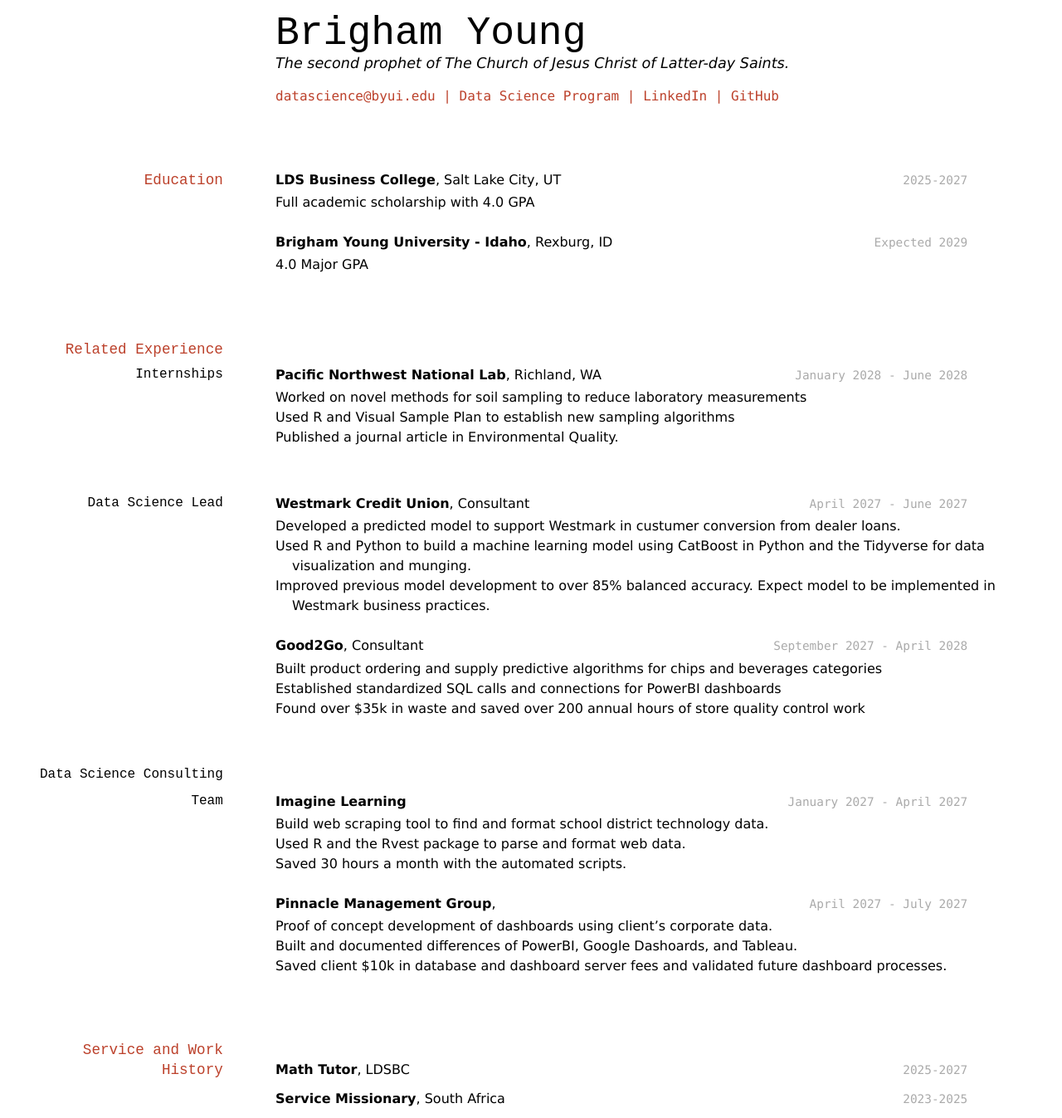
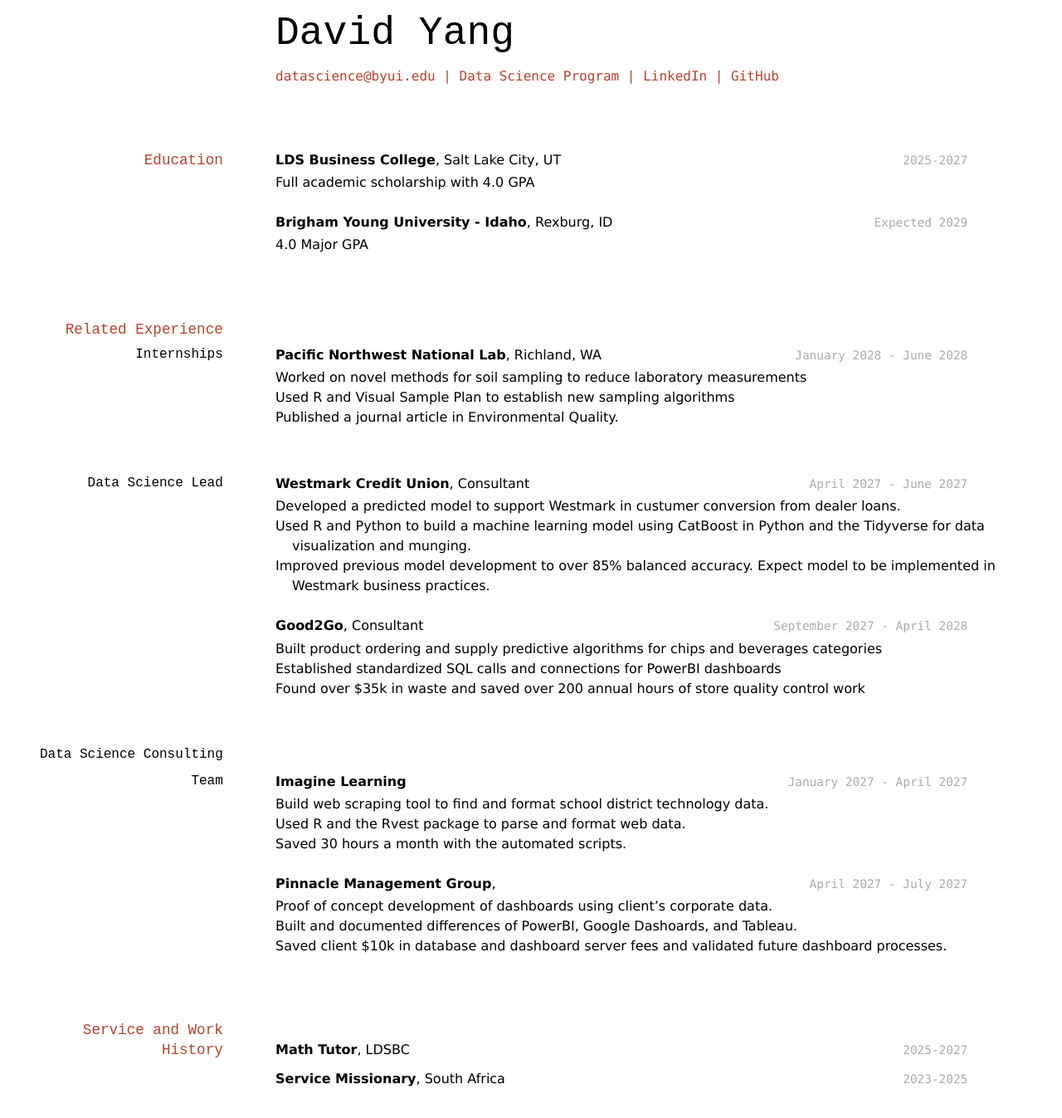
Before and after one commit to dannymoon/Yang-s_Resume, a Jekyll site: the page built from docs/index.md, in a window 1280 px wide. Shown: the whole page at 83% size. Built offline with Jekyll 4.4.1, drawn with Linux system fonts in a browser that asks for light colours; after the commit the page ends 1323 px from its top, so only the background shows below that.

Commit message:
Update index.md

```diff
--- a/docs/index.md
+++ b/docs/index.md
@@ -2,11 +2,11 @@
 layout: cv
 title: David Yang's Resume
 ---
-# Brigham Young
-The second prophet of The Church of Jesus Christ of Latter-day Saints.
+# David Yang
+
 
 <div id="webaddress">
-<a href="datascience@byui.edu">datascience@byui.edu</a>
+<a href="david840712@gmail.com">datascience@byui.edu</a>
 | <a href="https://byuidatascience.github.io/development.html">Data Science Program</a>
 | <a href="https://www.linkedin.com/groups/13537407/">LinkedIn</a>
 | <a href="https://github.com/byuids-resumes">GitHub</a>
```
